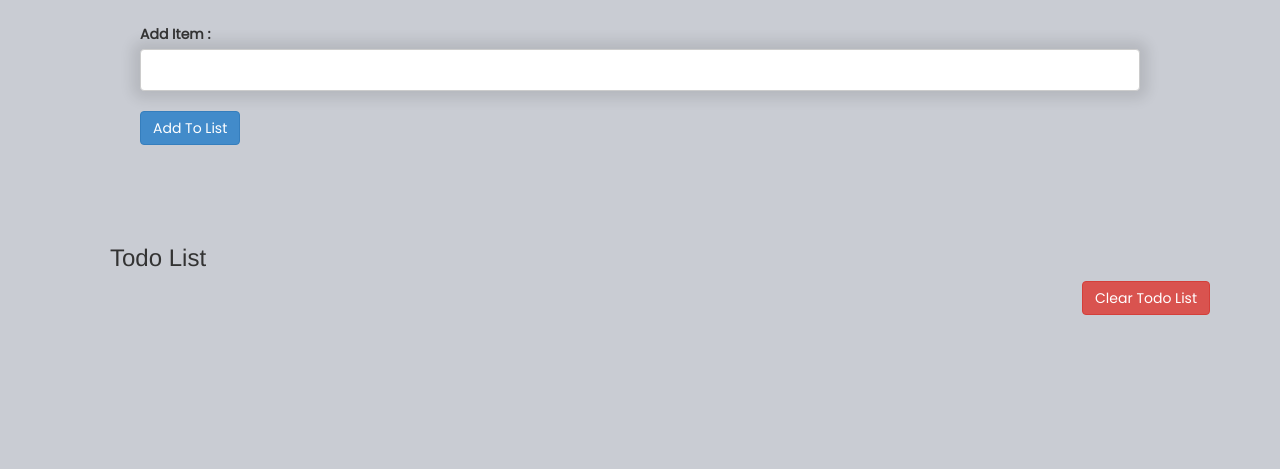
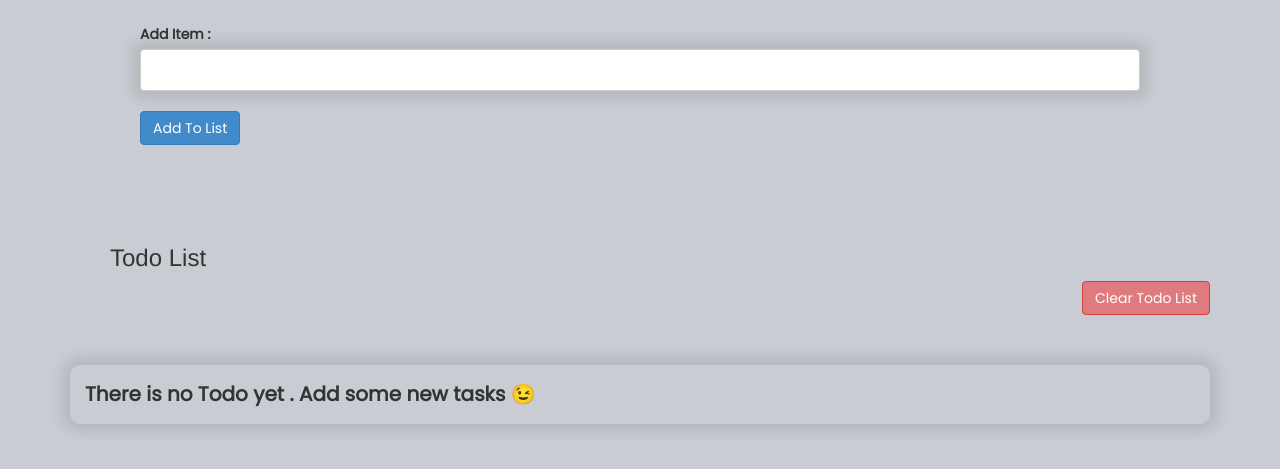
Before and after one commit to Alivolley/todo, a plain HTML site: page index.html in a window 1280 px wide. Shown: the part 109-578 px from the top of the page. Drawn offline with Linux system fonts and the light colour scheme.

Commit message:
some changes in logic

```diff
--- a/css/style.css
+++ b/css/style.css
@@ -78,4 +78,14 @@ body {
    display: block;
    margin-left: auto;
    margin-bottom: 50px;
+   background-color: rgba(255, 0, 0, 0.4);
 }
+
+.no-todo {
+   font-size: 20px;
+   font-weight: 700;
+   margin: 0 auto;
+   padding: 15px;
+   border-radius: 10px;
+   box-shadow: 0px 0px 13px 8px rgba(0, 0, 0, 0.1);
+}
--- a/index.html
+++ b/index.html
@@ -6,7 +6,7 @@
       <meta name="viewport" content="width=device-width, initial-scale=1" />
       <meta name="description" content="SabzLearn TodoList" />
       <meta name="author" content="SabzLearn" />
-      <title>SabzLearn | Js | 193</title>
+      <title>Todo list app</title>
 
       <!-- Bootstrap -->
       <link href="css/bootstrap.min.css" rel="stylesheet" />
@@ -24,6 +24,7 @@
          <h3 class="any-title">Todo List</h3>
          <button id="clearButton" class="btn btn-danger">Clear Todo List</button>
          <ul id="todoList"></ul>
+         <p class="no-todo">There is no Todo yet . Add some new tasks 😉</p>
       </div>
 
       <script type="text/javascript" src="js/app.js"></script>
--- a/js/app.js
+++ b/js/app.js
@@ -3,10 +3,12 @@ const inputElem = $.getElementById("itemInput");
 const addButton = $.getElementById("addButton");
 const clearButton = $.getElementById("clearButton");
 const todoListElem = $.getElementById("todoList");
+const noTodoElem = $.querySelector(".no-todo");
 
 let todosArray = [];
 
 function addNewTodo() {
+   if (inputElem.value) {
       let newTodoTitle = inputElem.value;
 
       let newTodoObj = {
@@ -22,6 +24,7 @@ function addNewTodo() {
       todosGenerator(todosArray);
 
       inputElem.focus();
+   }
 }
 
 function setLocalStorage(todosList) {
@@ -61,6 +64,12 @@ function todosGenerator(todosList) {
 
       todoListElem.append(newTodoLiElem);
    });
+
+   if (todosArray.length === 0) {
+      noTodoElem.style.display = "block";
+   } else {
+      noTodoElem.style.display = "none";
+   }
 }
 
 function editTodo(todoId) {
@@ -120,3 +129,11 @@ inputElem.addEventListener("keydown", function (event) {
       addNewTodo();
    }
 });
+
+// console.log(todosArray.length);
+
+if (todosArray.length === 0) {
+   noTodoElem.style.display = "block";
+} else {
+   noTodoElem.style.display = "none";
+}
```
Lines whose indentation alone changed are shown as unchanged.
